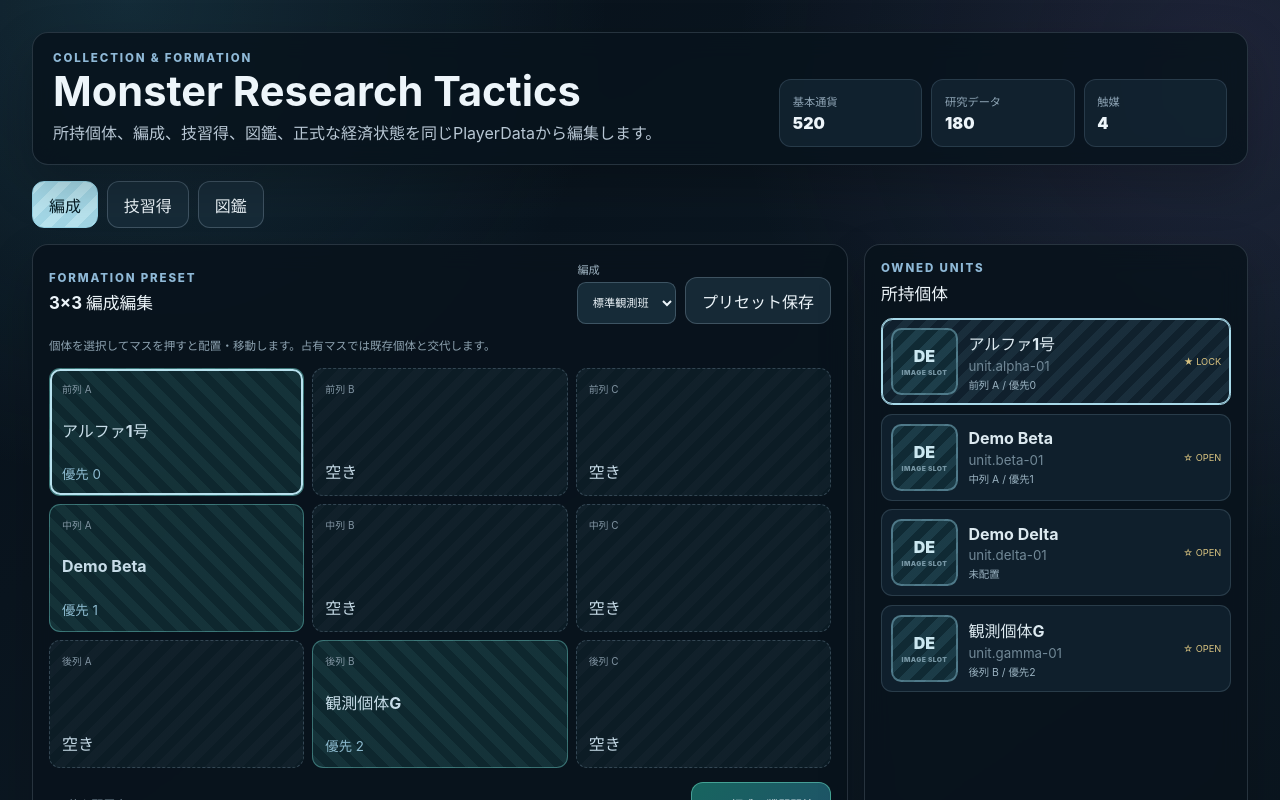
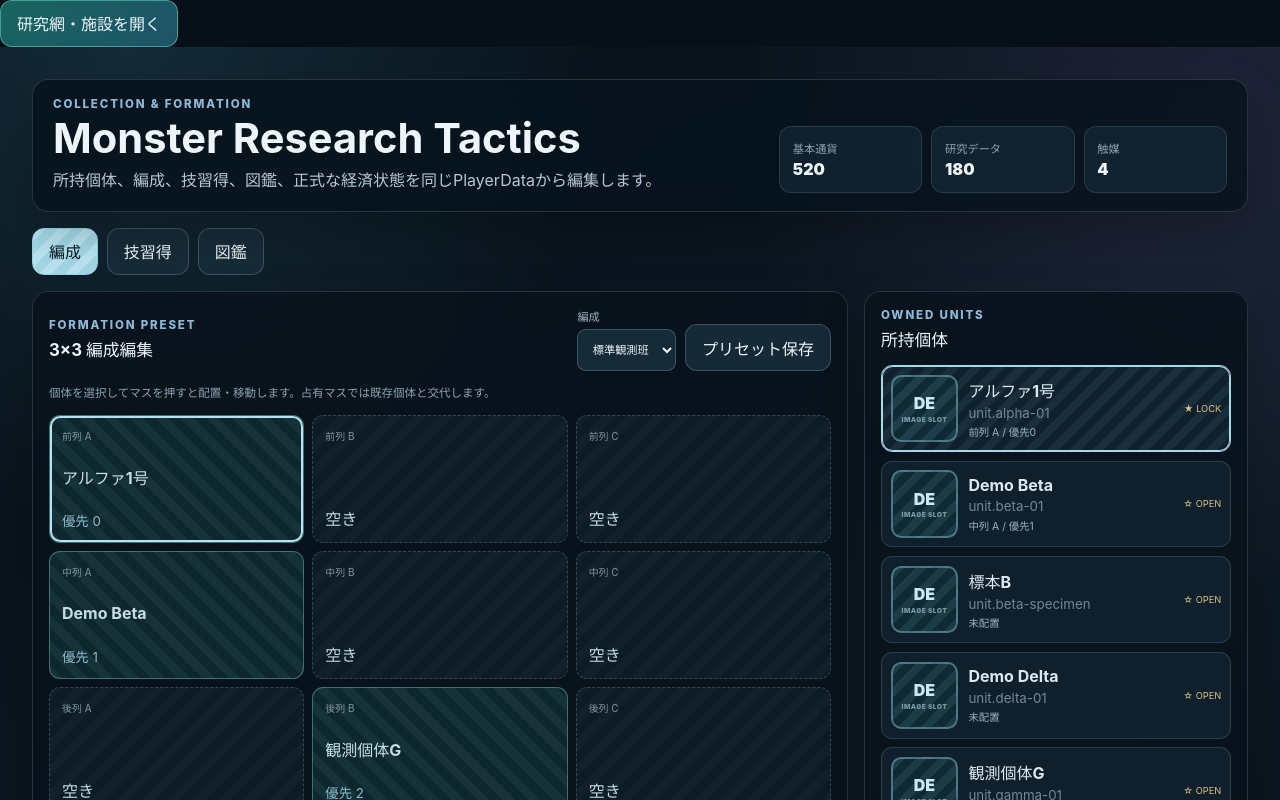
Before and after one commit to dolphin23-jp/Summon-unit, a React (Vite) app: page / in a window 1280 px wide. Shown: the top 800 px of the page. Built offline with nearby package versions, Linux system fonts and the light colour scheme.

Commit message:
T037 connect research screen and facility state

```diff
--- a/src/App.tsx
+++ b/src/App.tsx
@@ -1,46 +1,80 @@
 import { useState } from 'react'
 import type { HeadlessBattleDefinition } from './battle/headless-battle-runner'
 import {
-  T033_GENERIC_SKILL_COSTS,
-  T033_INITIAL_PLAYER_DATA,
-  T033_PLAYER_CATALOG,
-} from './demo/player-collection-demo'
+  T037_GENERIC_SKILL_COSTS,
+  T037_INITIAL_PLAYER_DATA,
+  T037_PLAYER_CATALOG,
+} from './demo/research-ui-demo'
 import { STANDARD_INTERACTIVE_BATTLE } from './demo/standard-headless-battle'
 import { createFormationBattleDefinition } from './progression/formation-editor'
 import type { PlayerData } from './progression/player-data'
+import { preserveResearchFacilityState } from './progression/research-facility'
 import { CollectionScreen } from './ui/CollectionScreen'
 import { MinimalBattleScreen } from './ui/MinimalBattleScreen'
+import { ResearchScreen } from './ui/ResearchScreen'
+
+type AppScreen = 'COLLECTION' | 'RESEARCH'
 
 function App() {
-  const [playerData, setPlayerData] = useState<PlayerData>(T033_INITIAL_PLAYER_DATA)
+  const [playerData, setPlayerData] = useState<PlayerData>(T037_INITIAL_PLAYER_DATA)
+  const [screen, setScreen] = useState<AppScreen>('COLLECTION')
   const [battleDefinition, setBattleDefinition] = useState<HeadlessBattleDefinition | null>(null)
+
+  const updatePlayerData = (next: PlayerData) => {
+    setPlayerData((current) =>
+      preserveResearchFacilityState(next, current, T037_PLAYER_CATALOG),
+    )
+  }
 
   if (battleDefinition !== null) {
     return (
       <MinimalBattleScreen
         definition={battleDefinition}
-        onOpenFormation={() => setBattleDefinition(null)}
+        onOpenFormation={() => {
+          setBattleDefinition(null)
+          setScreen('COLLECTION')
+        }}
+      />
+    )
+  }
+
+  if (screen === 'RESEARCH') {
+    return (
+      <ResearchScreen
+        playerData={playerData}
+        catalog={T037_PLAYER_CATALOG}
+        onPlayerDataChange={updatePlayerData}
+        onOpenCollection={() => setScreen('COLLECTION')}
       />
     )
   }
 
   return (
+    <div className="t037-collection-shell">
+      <button
+        type="button"
+        className="collection-button collection-button--primary research-entry-button"
+        onClick={() => setScreen('RESEARCH')}
+      >
+        研究網・施設を開く
+      </button>
       <CollectionScreen
         playerData={playerData}
-      catalog={T033_PLAYER_CATALOG}
-      genericSkillCosts={T033_GENERIC_SKILL_COSTS}
-      onPlayerDataChange={setPlayerData}
+        catalog={T037_PLAYER_CATALOG}
+        genericSkillCosts={T037_GENERIC_SKILL_COSTS}
+        onPlayerDataChange={updatePlayerData}
         onStartBattle={(formationId) =>
           setBattleDefinition(
             createFormationBattleDefinition(
               playerData,
               formationId,
-            T033_PLAYER_CATALOG,
+              T037_PLAYER_CATALOG,
               STANDARD_INTERACTIVE_BATTLE,
             ),
           )
         }
       />
+    </div>
   )
 }
 
```
Lines whose indentation alone changed are shown as unchanged.
